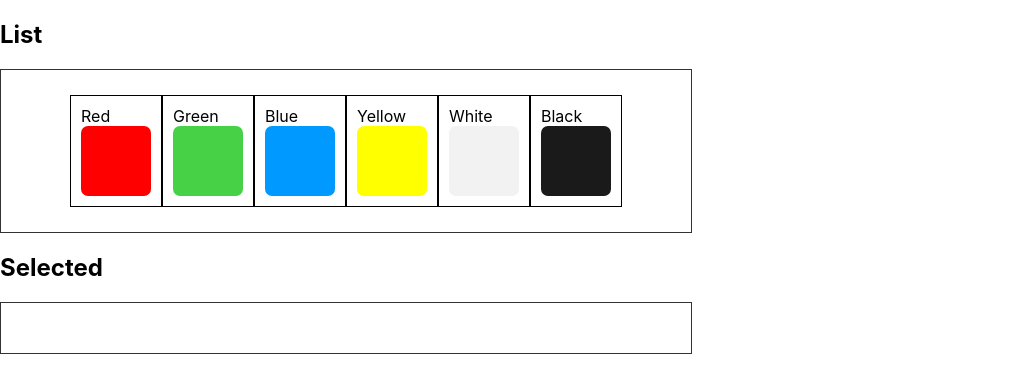
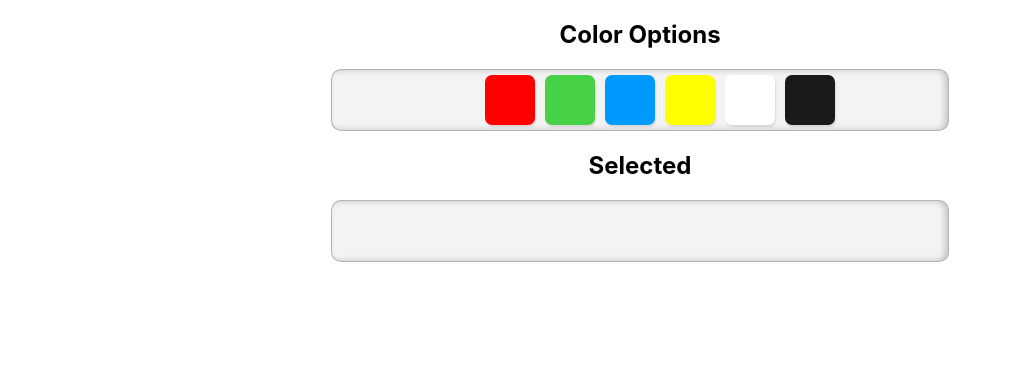
Before and after one commit to dustatron/code-breaker, a React (Create React App) app: page / in a window 1280 px wide. Shown: the top 392 px of the page, without its empty margins (0-1012 px from the left). Built offline with nearby package versions, Linux system fonts and the light colour scheme.

Commit message:
add limit to selected colors and some styling.

```diff
--- a/src/App.css
+++ b/src/App.css
@@ -1,26 +1,42 @@
-.list-box {
+.App {
+  width: 50%;
+  margin: auto;
+  display: flex;
+  justify-content: center;
+  flex-direction: column;
+  flex-wrap: wrap;
+}
+h2 {
+  text-align: center;
 }
 
 ul {
   display: flex;
   justify-content: center;
-  width: 50%;
+  margin: auto;
+  width: 90%;
+  min-height: 60px;
   list-style-type: none;
-  border: 1px solid #333;
-  padding: 25px;
+  /* padding: 3px;   */
+  transition: all 0.3s ease;
+  border-radius: 10px;
+  border: 1px solid rgba(88, 88, 88, 0.413);
+  background-color: rgba(240, 240, 240, 0.8);
+  box-shadow: inset -3px 0px 6px 0px rgba(0, 0, 0, 0.2);
 }
 li {
-  display: inline-block;
+  /* display: inline-block; */
 }
 
 .color-box {
-  border: 1px solid black;
-  padding: 10px;
+  /* border: 1px solid black; */
+  padding: 5px;
 }
 
 .color-box-square {
-  width: 50px;
-  height: 50px;
+  width: 40px;
+  height: 40px;
   border-radius: 7px;
-  padding: 10px;
+  padding: 5px;
+  box-shadow: 1px 2px 2px rgba(0, 0, 0, 0.1);
 }
--- a/src/components/ColorList.js
+++ b/src/components/ColorList.js
@@ -22,7 +22,7 @@ let ColorList = [
   {
     id: "105",
     name: "White",
-    hex: "#f2f2f2",
+    hex: "#fff",
   },
   {
     id: "106",
--- a/src/components/Dragable/Dragable.js
+++ b/src/components/Dragable/Dragable.js
@@ -6,6 +6,20 @@ function Dragable() {
   const [currentList, updateList] = useState(ColorList);
   const [selectedList, updateSelected] = useState([]);
 
+  // Check that limit is met
+  const allowed = (destination, count, limit = 4) => {
+    if (count < limit) {
+      return true;
+    }
+
+    if (destination.droppableId === "list2" && count >= limit) {
+      return false;
+    }
+
+    return true;
+  };
+
+  // return list based on dragable id
   const getList = (listName) => {
     if (listName === "list1") {
       return currentList;
@@ -56,19 +70,20 @@ function Dragable() {
         updateList(newOrder);
       }
     } else {
-      // Move to other list
-      const moveListItems = move(getList(source.droppableId), getList(destination.droppableId), source, destination);
-
-      updateList(moveListItems.list1);
-      updateSelected(moveListItems.list2);
+      if (allowed(destination, selectedList.length)) {
+        // Move to other list
+        const moveListItems = move(getList(source.droppableId), getList(destination.droppableId), source, destination);
+        updateList(moveListItems.list1);
+        updateSelected(moveListItems.list2);
+      }
     }
   };
 
   return (
     <>
       <DragDropContext onDragEnd={handleOnDragEnd}>
-        <h2>List</h2>
-        <Droppable droppableId="list1">
+        <h2>Color Options</h2>
+        <Droppable droppableId="list1" direction="horizontal">
           {(provided) => {
             return (
               <ul ref={provided.innerRef} {...provided.droppableProps} className="characters">
@@ -77,7 +92,6 @@ function Dragable() {
                     <Draggable key={id} draggableId={id} index={index}>
                       {(provided) => (
                         <li {...provided.draggableProps} {...provided.dragHandleProps} ref={provided.innerRef} className="color-box">
-                          {name}
                           <div className="color-box-square" style={{ backgroundColor: hex }}></div>
                         </li>
                       )}
@@ -90,7 +104,7 @@ function Dragable() {
           }}
         </Droppable>
         <h2>Selected</h2>
-        <Droppable droppableId="list2">
+        <Droppable droppableId="list2" direction="horizontal">
           {(provided) => {
             return (
               <ul ref={provided.innerRef} {...provided.droppableProps} className="characters">
@@ -99,7 +113,6 @@ function Dragable() {
                     <Draggable key={id} draggableId={id} index={index}>
                       {(provided) => (
                         <li {...provided.draggableProps} {...provided.dragHandleProps} ref={provided.innerRef} className="color-box">
-                          {name}
                           <div className="color-box-square" style={{ backgroundColor: hex }}></div>
                         </li>
                       )}
```
Also changed, not shown: 1 other file (tests, documents, lock files or other folders).
